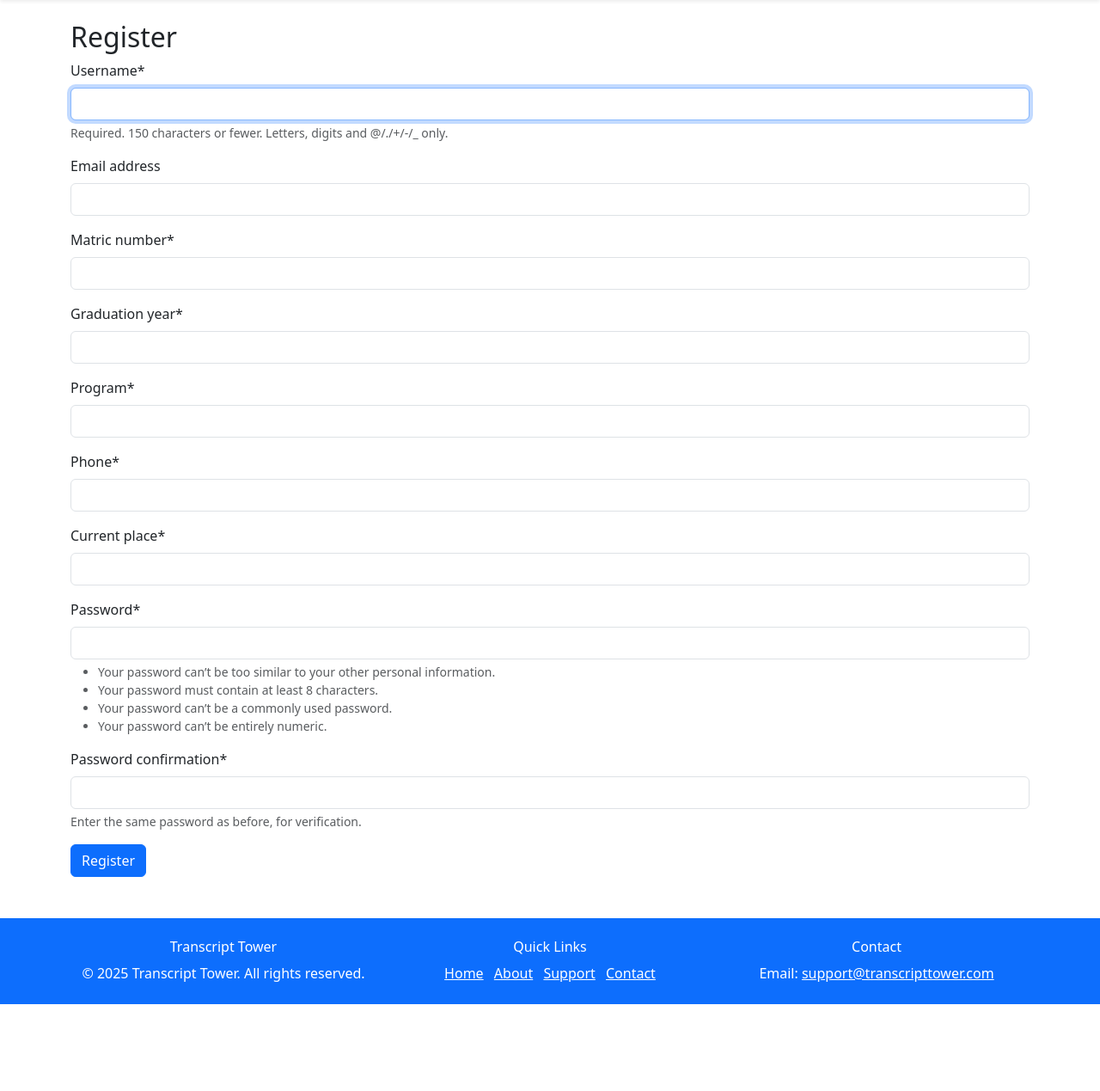
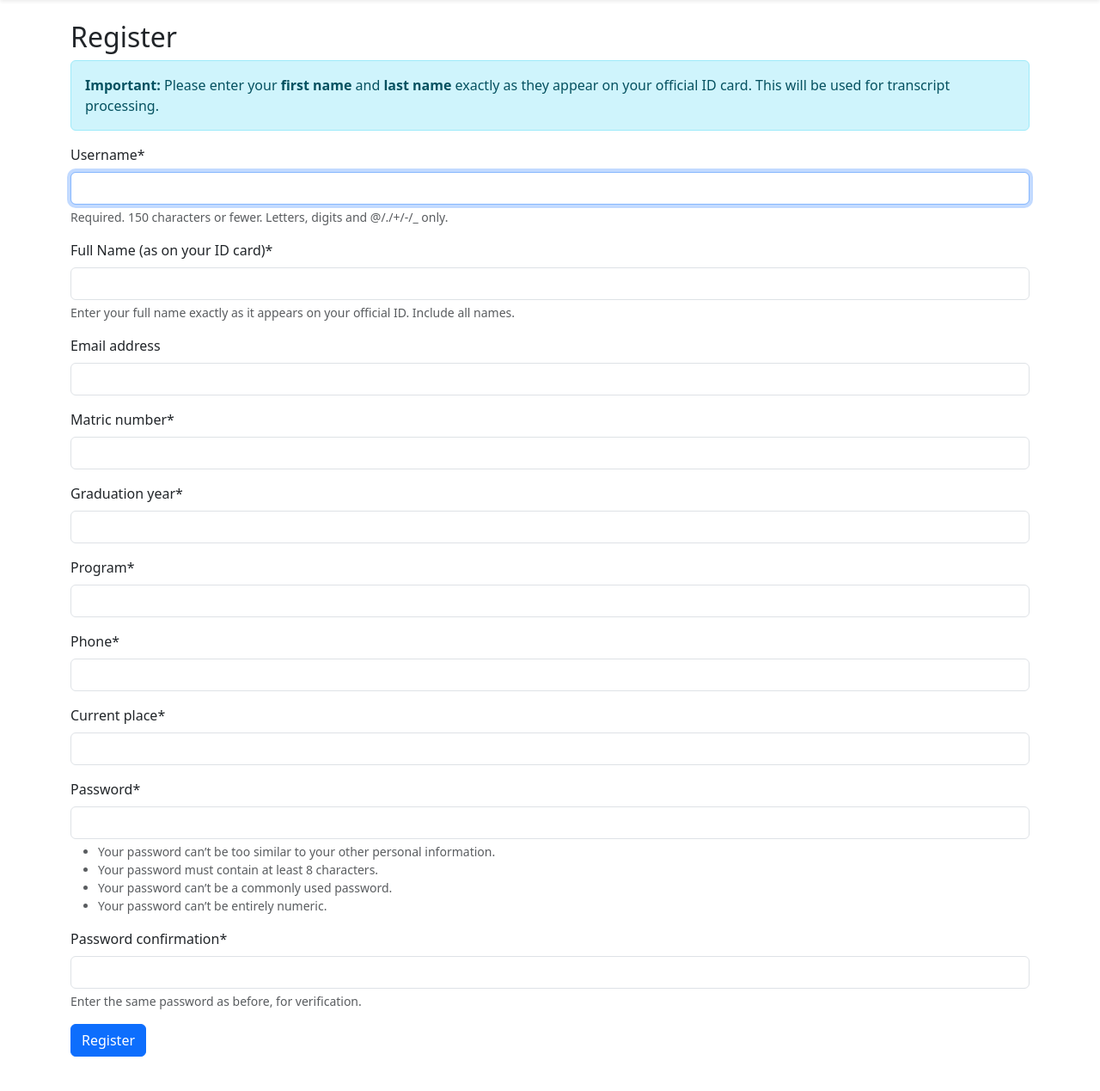
Before and after one commit to EzekielOgunkunle/TranscriptTower, a Django app: page /users/register/ in a window 1280 px wide. Shown: the part 56-1325 px from the top of the page at 86% size. Before the commit the page ends 1224 px from the top, so only its background shows below. Run offline with Django 5.2, Linux system fonts and the light colour scheme; some libraries are stand-ins or nearby versions.

Commit message:
Switch to single full_name field for CustomUser, update registration form and help text for ID compliance

```diff
--- a/templates/users/register.html
+++ b/templates/users/register.html
@@ -3,6 +3,9 @@
 {% block title %}Register{% endblock %}
 {% block content %}
 <h2>Register</h2>
+<div class="alert alert-info">
+  <strong>Important:</strong> Please enter your <b>first name</b> and <b>last name</b> exactly as they appear on your official ID card. This will be used for transcript processing.
+</div>
 <form method="post">
   {% csrf_token %}
   {{ form|crispy }}
--- a/users/forms.py
+++ b/users/forms.py
@@ -6,9 +6,14 @@ class CustomUserCreationForm(UserCreationForm):
     class Meta:
         model = CustomUser
         fields = [
-            'username', 'email', 'matric_number', 'graduation_year', 'program',
+            'username', 'full_name', 'email', 'matric_number', 'graduation_year', 'program',
             'phone', 'current_place', 'password1', 'password2'
         ]
+
+    def __init__(self, *args, **kwargs):
+        super().__init__(*args, **kwargs)
+        self.fields['full_name'].label = 'Full Name (as on your ID card)'
+        self.fields['full_name'].help_text = 'Enter your full name exactly as it appears on your official ID. Include all names.'
 
 class OTPVerificationForm(forms.Form):
     otp_code = forms.CharField(max_length=6, label="Enter OTP")
--- a/users/models.py
+++ b/users/models.py
@@ -5,6 +5,7 @@ from django.utils.translation import gettext_lazy as _
 # Create your models here.
 
 class CustomUser(AbstractUser):
+    full_name = models.CharField(max_length=255, help_text="Enter your full name as it appears on your ID.")
     matric_number = models.CharField(max_length=20, unique=True)
     graduation_year = models.PositiveIntegerField()
     program = models.CharField(max_length=100)
@@ -14,10 +15,10 @@ class CustomUser(AbstractUser):
     otp_code = models.CharField(max_length=6, blank=True, null=True)
     otp_created_at = models.DateTimeField(blank=True, null=True)
 
-    REQUIRED_FIELDS = ['email', 'matric_number', 'graduation_year', 'program', 'phone', 'current_place']
+    REQUIRED_FIELDS = ['email', 'full_name', 'matric_number', 'graduation_year', 'program', 'phone', 'current_place']
 
     def __str__(self):
-        return f"{self.get_full_name()} ({self.matric_number})"
+        return f"{self.full_name} ({self.matric_number})"
 
     def save(self, *args, **kwargs):
         # Automatically verify superusers
```
